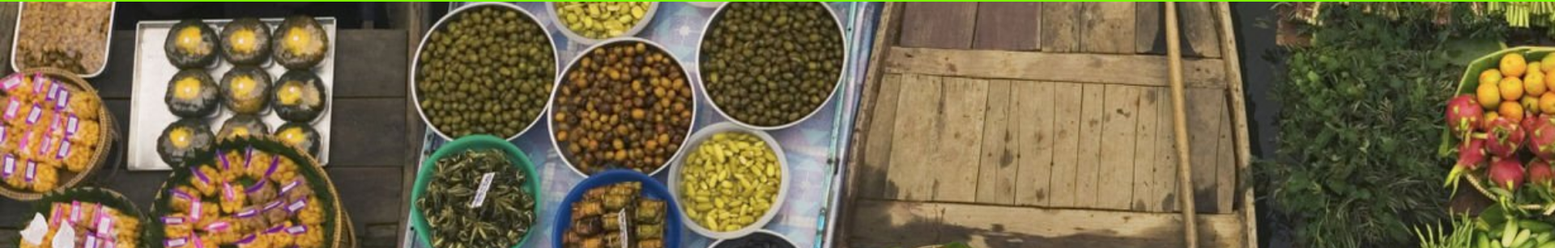
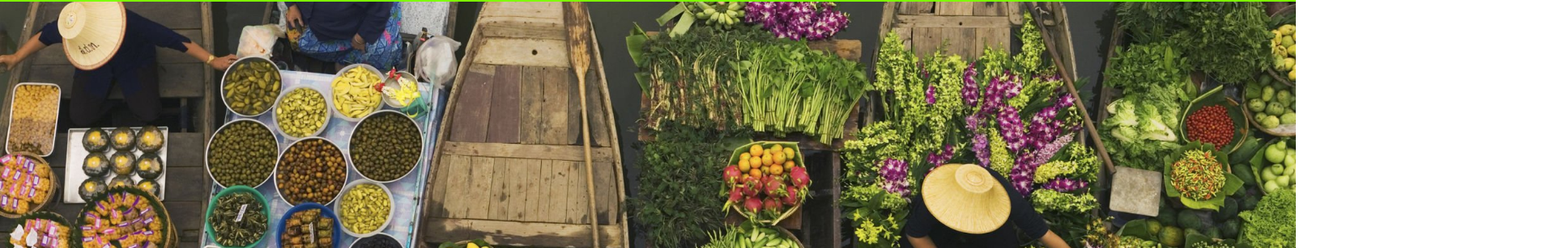
Before and after one commit to xtdz32/first-landing-page, a plain HTML site: page index.html in a window 1280 px wide. Shown: the part 108-415 px from the top of the page at 81% size, 1920 px wide, since content can reach past the window. Drawn offline with Linux system fonts and the light colour scheme.

Commit message:
Update Dmarket.css

```diff
--- a/Dmarket.css
+++ b/Dmarket.css
@@ -50,7 +50,7 @@ button:hover{
     background-size: cover;
     background-position: center;
     height: 100vh;
-    width: 400vh;
+    width: 200vh;
 
 
 }
```
